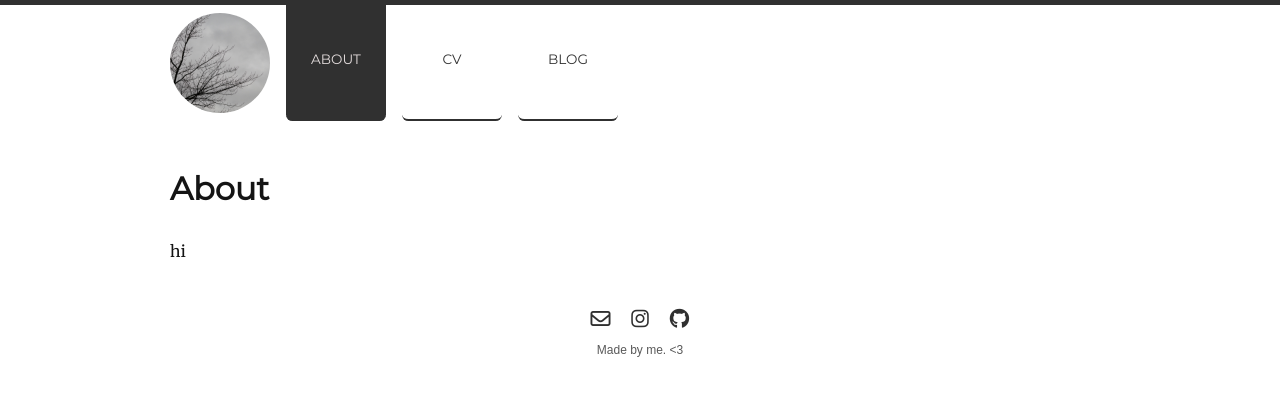
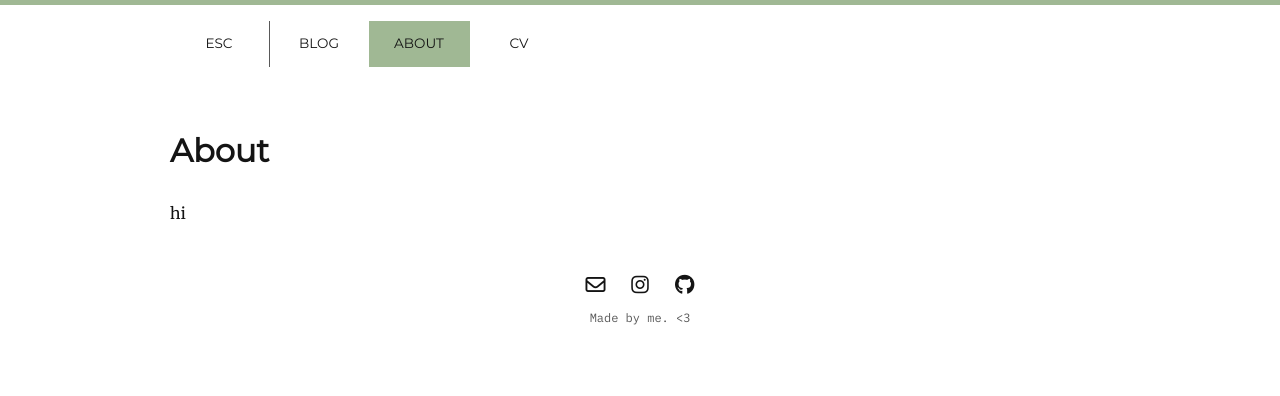
Before and after one commit to eacrawford02/eacrawford02.github.io, a Jekyll site: the page built from pages/about.md, in a window 1280 px wide. Shown: the top 396 px of the page. Built offline with Jekyll 4.4.1, drawn with Linux system fonts in a browser that asks for light colours; nearby versions of some CDN libraries.

Commit message:
Redisgned remainder of site

```diff
--- a/_data/links.yml
+++ b/_data/links.yml
@@ -1,8 +1,8 @@
-- title: Home
+- title: esc
   url: /
+- title: Blog
+  url: /pages/blog.html
 - title: About
   url: /pages/about.html
 - title: CV
   url: /assets/pdfs/resume.pdf
-- title: Blog
-  url: /pages/blog.html
--- a/_includes/navigation.html
+++ b/_includes/navigation.html
@@ -1,28 +1,34 @@
 <nav id="main-navigation">
 
   {% for item in site.data.links %}
-  {% if item.title == "Home" %}
-  {% assign home_page = item.url %}
-  {% endif %}
     {% if item.title == "CV" %}
       {% assign cv = item.url %}
     {% endif %}
   {% endfor %}
 
-  <a href="{{ home_page }}" title="Home" id="profile"></a>
   <div id="page-links">
     {% for item in site.data.links %}
-    {% if item.url != home_page %}
       {% if page.url == item.url %}
-    <a href="{{ item.url }}" title="{{ item.title }}" class="current-page">{{ item.title }}</a>
-    {% else %}
-    {% if item.url == cv %}
-    <a href="{{ item.url }}" title="{{ item.title }}" target="_blank">
+        <a href="{{ item.url }}" title="{{ item.title }}" class="current-page">
           {{ item.title }}
         </a>
       {% else %}
-    <a href="{{ item.url }}" title="{{ item.title }}">{{ item.title }}</a>
+        {% if forloop.first == true %}
+          {% assign class = "firstTab" %}
+        {% elsif forloop.last == true %}
+          {% assign class = "lastTab" %}
+        {% else %}
+          {% assign class = "bordered" %}
         {% endif %}
+        {% if item.url == cv %}
+          <a href="{{ item.url }}" title="{{ item.title }}" target="_blank"
+              class="{{ class }}">
+            {{ item.title }}
+          </a>
+        {% else %}
+          <a href="{{ item.url }}" title="{{ item.title }}" class="{{ class }}">
+            {{ item.title }}
+          </a>
         {% endif %}
       {% endif %}
     {% endfor %}
--- a/assets/css/main.css
+++ b/assets/css/main.css
@@ -38,7 +38,7 @@ body {
 body > #line {
   width: 100%;
   height: 0;
-  border-top: 5px solid #303030;
+  border-top: 5px solid #A0B894;
 }
 
 main {
@@ -125,21 +125,7 @@ Header & Navigation
 
 header > nav#main-navigation {
   display: flex;
-  width: 100%;
   margin-bottom: 2rem;
-}
-
-header > nav#main-navigation > #profile {
-  display: block;
-  width: 100px;
-  height: 100px;
-  border-radius: 50px;
-  border: none;
-  margin-top: 0.5rem;
-  margin-bottom: 0.5rem;
-  background-image: url("../images/profile.jpg");
-  background-position: center;
-  background-size: 100%;
 }
 
 header > nav#main-navigation > #page-links {
@@ -151,29 +137,41 @@ header > nav#main-navigation > #page-links {
 header > nav#main-navigation > #page-links > a {
   display: block;
   flex-basis: 10%;
-  margin-left: 1rem;
-  margin-top: -0.5rem;
+  margin-top: 1rem;
+  margin-bottom: 1rem;
+  margin-left: -1px;
   padding-left: 0.5rem;
   padding-right: 0.5rem;
-  padding-top: 3.5rem;
-  border-bottom: 2px solid #303030;
-  border-radius: 0 0 0.4rem 0.4rem;
+  padding-top: 1rem;
+  padding-bottom: 1rem;
+  border-right: 1px solid #595959;
   text-align: center;
-  color: #303030;
+  color: #141414;
   text-transform: uppercase;
   transition: all ease-in-out 0.3s;
 }
 
-header > nav#main-navigation > #page-links > a:hover {
-  background-color: #303030;
-  color: #E4DDDD;
-  border-bottom: none;
-  transform: translateY(0.5rem);
+header > nav#main-navigation > #page-links > a.lastTab {
+  border-right: none;
+}
+
+header > nav#main-navigation > #page-links > a.bordered:hover {
+  background-color: #E9E9EC;
+  border-right: 1px solid #F2F2F2;
+}
+
+header > nav#main-navigation > #page-links > a.firstTab:hover {
+  background-color: #D27988;
+  border-right: 1px solid #D27988;
+}
+
+header > nav#main-navigation > #page-links > a.lastTab:hover {
+  background-color: #E9E9EC;
 }
 
 header > nav#main-navigation > #page-links > a.current-page {
-  background-color: #303030;
-  color: #E4DDDD;
+  background-color: #A0B894;
+  border-right: 1px solid #A0B894
 }
 
 /*
@@ -202,7 +200,7 @@ main.blog > section.post-list > div {
 }
 
 main.blog > section.post-list > div.new-year {
-  border-top: 1px solid #303030;
+  border-top: 1px solid #141414;
 }
 
 main.blog > section.post-list > div.current-year {
@@ -231,7 +229,7 @@ Footer
 */
 
 footer {
-  font-family: 'open_sansregular', sans-serif;
+  font-family: 'ibm_plex_monoregular';
   display: flex;
   flex-direction: column;
   width: 100%;
@@ -244,7 +242,7 @@ footer .external-links > a {
   display: inline-block;
   border-radius: 8px;
   font-size: 20px;
-  color: #303030;
+  color: #141414;
   margin-left: 5px;
   margin-right: 5px;
 }
@@ -255,26 +253,6 @@ footer .external-links > a:hover {
 
 footer > #message {
   font-size: 0.75rem;
-  color: #595959;
-}
-
-main.homepage > footer .external-links > a {
-  display: inline-block;
-  border-radius: 8px;
-  font-size: 40px;
-  color: #303030;
-  margin-left: 10px;
-  margin-right: 10px;
-  transition: all ease-in-out 0.5s;
-}
-
-main.homepage > footer .external-links > a:hover {
-  background-color: #303030;
-  color: #E4DDDD;
-}
-
-main.homepage > footer #message {
-  font-size: 1rem;
   color: #595959;
 }
 
@@ -327,20 +305,22 @@ Responsive Styling
   }
 }
 
+@media screen and (max-aspect-ratio: 5/11) {
+  main.homepage #title {
+    font-size: 2em;
+  }
+
+  main.homepage #message {
+    font-size: 1em;
+  }
+}
+
 @media screen and (max-width: 600px) {
   header > nav#main-navigation {
     flex-direction: column;
     margin-bottom: 0;
     align-items: center;
     justify-content: center;
-  }
-
-  header > nav#main-navigation > #profile {
-    width: 25vw;
-    height: 25vw;
-    border-radius: 12.5vw;
-    margin-top: 0.5rem;
-    margin-bottom: 0.5rem;
   }
 
   header > nav#main-navigation > #page-links {
@@ -358,17 +338,27 @@ Responsive Styling
     margin-left: 0.25rem;
     margin-right: 0.25rem;
     padding: 0.5rem;
-    border: 2px solid #303030;
+    border: 2px solid #141414;
     border-radius: 0.4rem;
     text-align: center;
-    color: #303030;
+    color: #141414;
     text-transform: uppercase;
-    transform: none !important;
   }
 
-  header > nav#main-navigation > #page-links > a:hover {
-    background-color: #303030;
-    color: #E4DDDD;
-    border-bottom: none;
+  header > nav#main-navigation > #page-links > a.lastTab {
+    border-right: 2px solid #141414;
+  }
+
+  header > nav#main-navigation > #page-links > a.bordered:hover {
+    border-right: 2px solid #141414;
+  }
+
+  header > nav#main-navigation > #page-links > a.firstTab:hover {
+    border-right: 2px solid #141414;
+  }
+
+  header > nav#main-navigation > #page-links > a.current-page {
+    background-color: #A0B894;
+    border-right: 2px solid #141414;
   }
 }
```
Also changed, not shown: _layouts/blog.html (+9 -3 lines), index.html (+1 -37 lines). Lines whose indentation alone changed are shown as unchanged.
